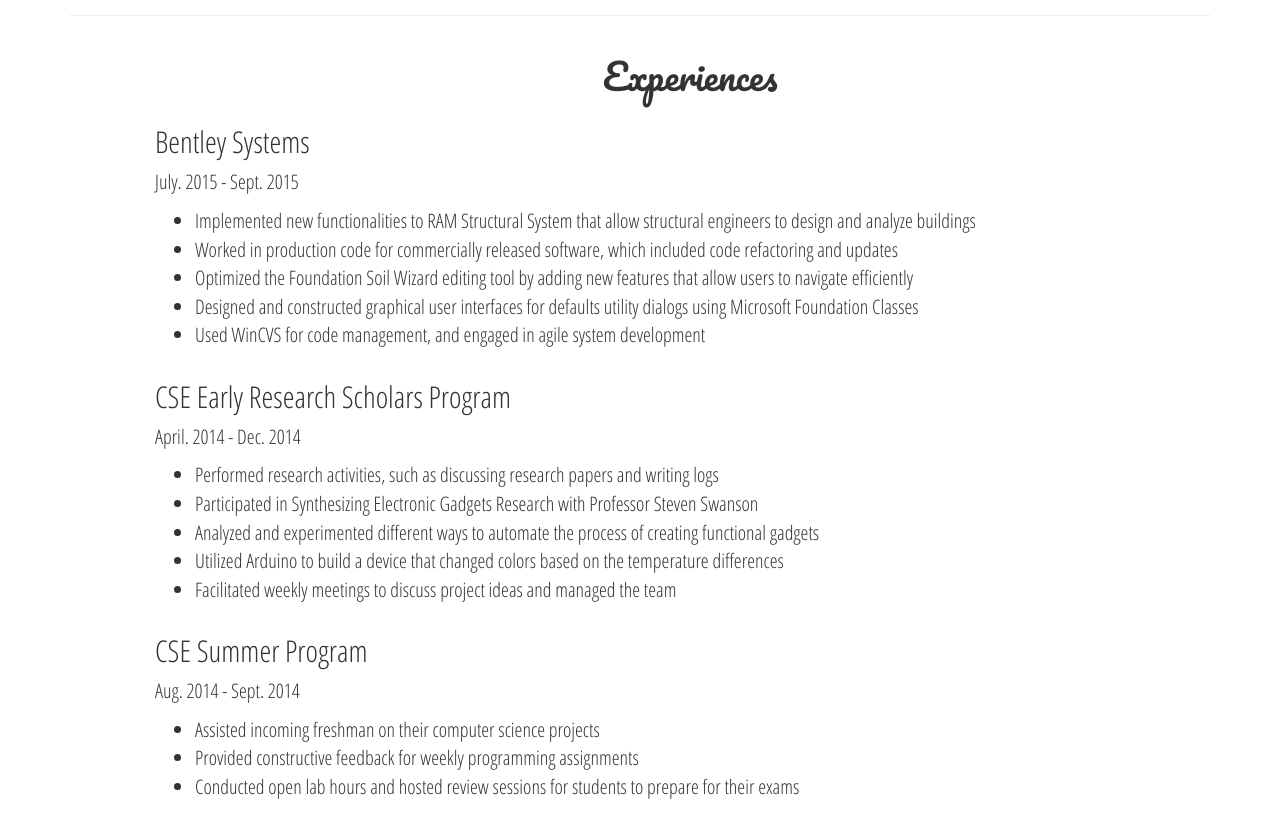
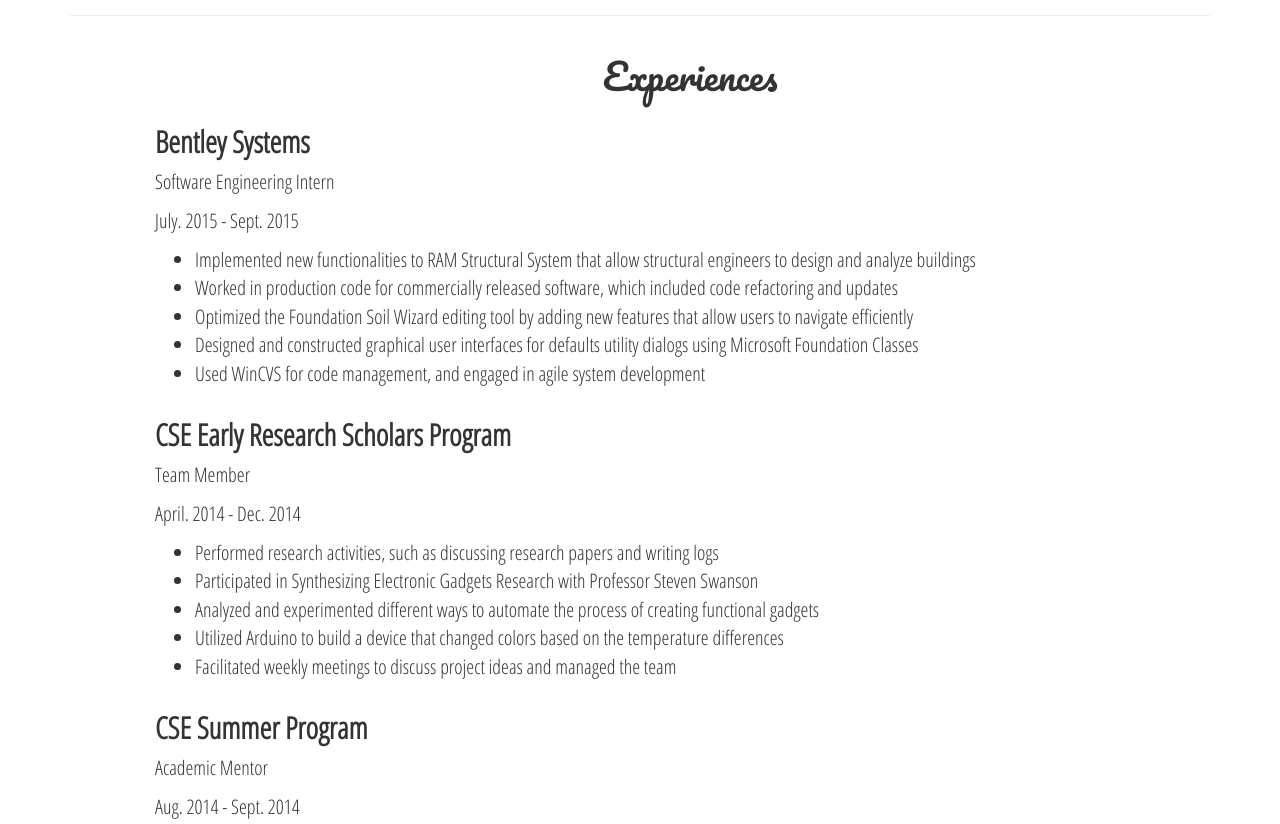
Before and after one commit to eunicorn/Portfolio, a website: page static/index.html in a window 1280 px wide. Shown: the part 2070-2894 px from the top of the page. Drawn offline with nearby package versions, Linux system fonts and the light colour scheme.

Commit message:
fixed experience

```diff
--- a/static/index.html
+++ b/static/index.html
@@ -304,7 +304,8 @@
 				<div class="title center">
 					<h1>Experiences</h1>
 				</div>
-					<h2>Bentley Systems</h2>
+					<h2><b>Bentley Systems</b></h2>
+					<p>Software Engineering Intern</p>
 					<p>July. 2015 - Sept. 2015</p>
 
 				<div class="grid-4">
@@ -319,7 +320,8 @@
 			</div>
 			<div class="row">
 				<div class="grid-2">
-					<h2>CSE Early Research Scholars Program  </h2>
+					<h2><b>CSE Early Research Scholars Program</b></h2>
+					<p>Team Member</p>
 					<p>April. 2014 - Dec. 2014</p>
 				</div>
 				<div class="grid-4">
@@ -334,7 +336,8 @@
 			</div>
 			<div class="row">
 				<div class="grid-2">
-					<h2>CSE Summer Program </h2>
+					<h2><b>CSE Summer Program</b></h2>
+					<p>Academic Mentor</p>
 					<p>Aug. 2014 - Sept. 2014</p>
 				</div>
 				<div class="grid-4">
```
